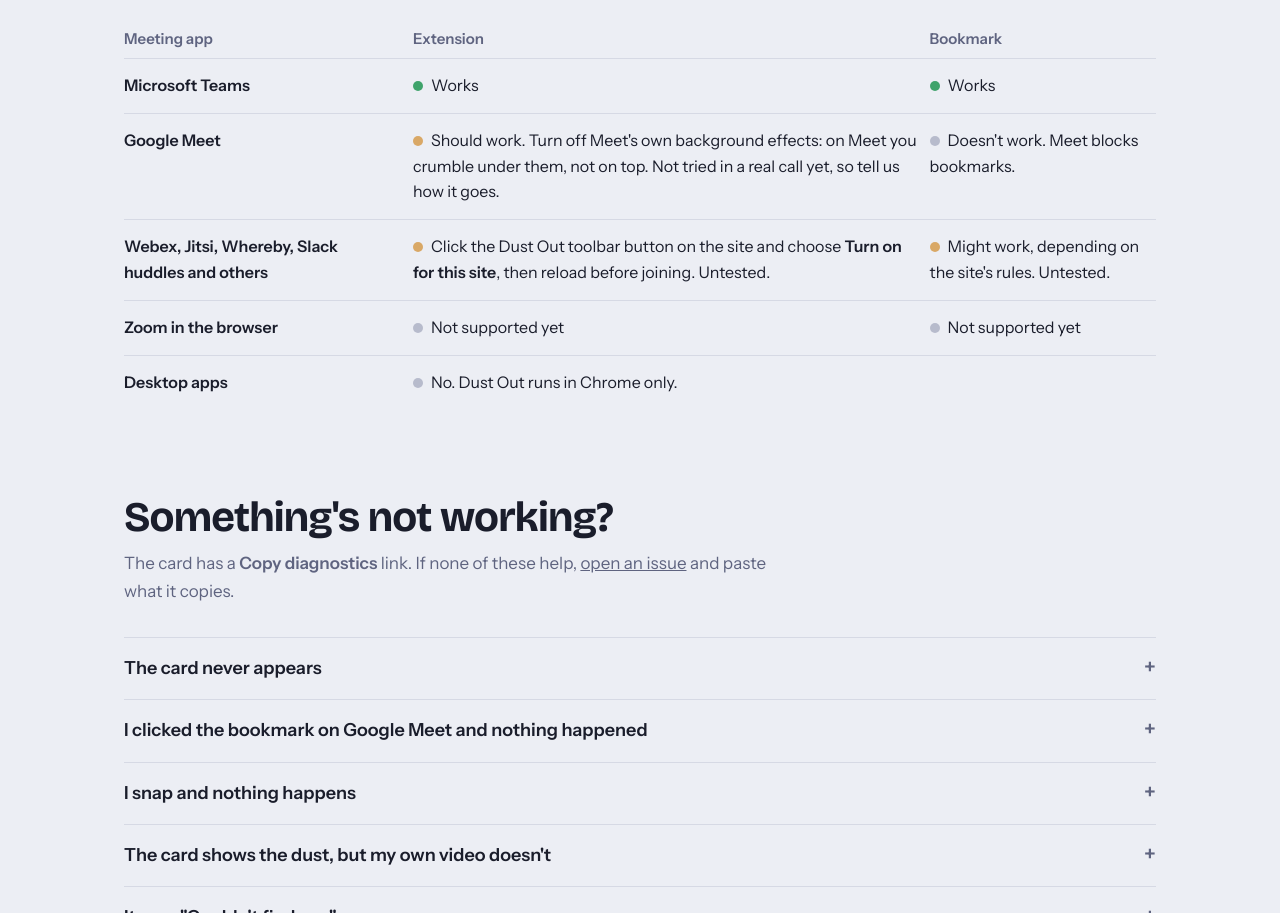
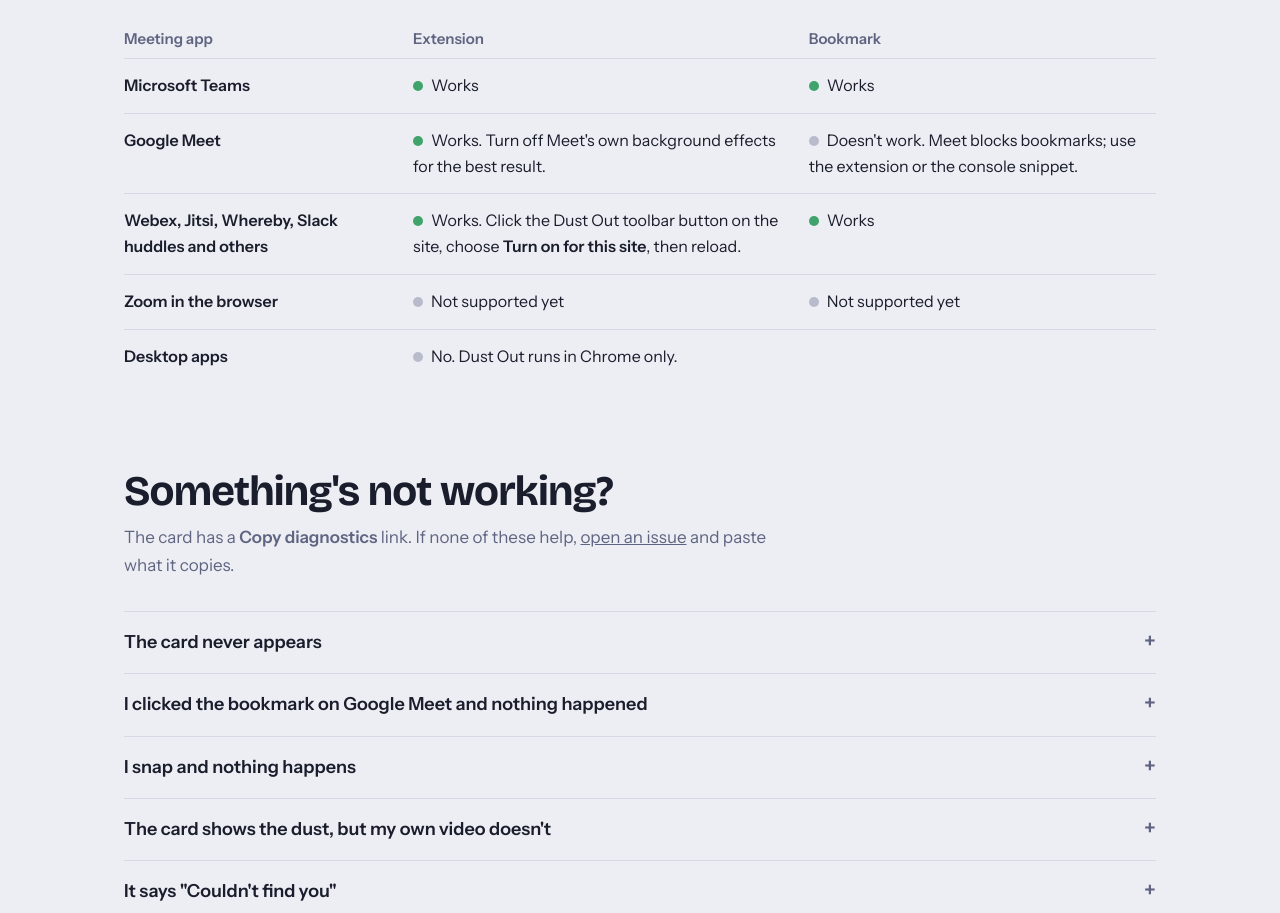
Before and after one commit to saimeda32/dust-out, a browser extension: page docs/index.html in a window 1280 px wide. Shown: the part 3935-4848 px from the top of the page. Drawn offline with nearby package versions, Linux system fonts and the light colour scheme.

Commit message:
Support table: Google Meet and other sites work

```diff
--- a/docs/index.html
+++ b/docs/index.html
@@ -282,8 +282,8 @@
     <table>
       <tr><th>Meeting app</th><th>Extension</th><th>Bookmark</th></tr>
       <tr><td>Microsoft Teams</td><td><span class="ok"></span>Works</td><td><span class="ok"></span>Works</td></tr>
-      <tr><td>Google Meet</td><td><span class="maybe"></span>Should work. Turn off Meet's own background effects: on Meet you crumble under them, not on top. Not tried in a real call yet, so tell us how it goes.</td><td><span class="no"></span>Doesn't work. Meet blocks bookmarks.</td></tr>
-      <tr><td>Webex, Jitsi, Whereby, Slack huddles and others</td><td><span class="maybe"></span>Click the Dust Out toolbar button on the site and choose <b>Turn on for this site</b>, then reload before joining. Untested.</td><td><span class="maybe"></span>Might work, depending on the site's rules. Untested.</td></tr>
+      <tr><td>Google Meet</td><td><span class="ok"></span>Works. Turn off Meet's own background effects for the best result.</td><td><span class="no"></span>Doesn't work. Meet blocks bookmarks; use the extension or the console snippet.</td></tr>
+      <tr><td>Webex, Jitsi, Whereby, Slack huddles and others</td><td><span class="ok"></span>Works. Click the Dust Out toolbar button on the site, choose <b>Turn on for this site</b>, then reload.</td><td><span class="ok"></span>Works</td></tr>
       <tr><td>Zoom in the browser</td><td><span class="no"></span>Not supported yet</td><td><span class="no"></span>Not supported yet</td></tr>
       <tr><td>Desktop apps</td><td colspan="2"><span class="no"></span>No. Dust Out runs in Chrome only.</td></tr>
     </table>
```
Also changed, not shown: site.template.html (+2 -2 lines), README.md.
